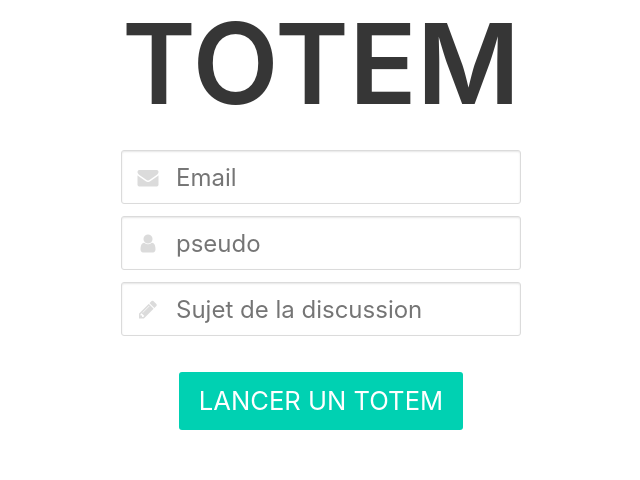
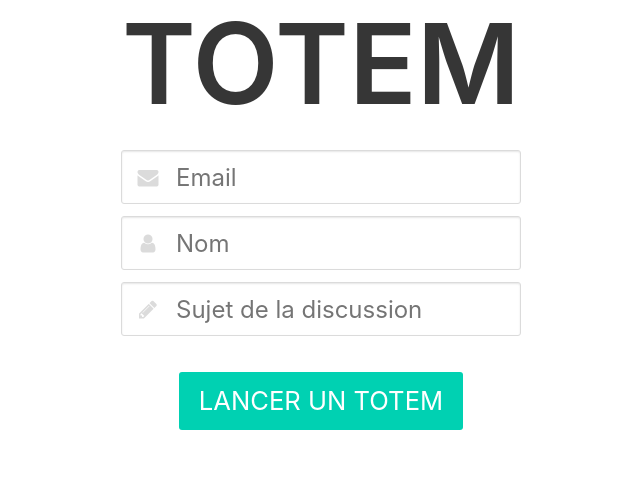
Before and after one commit to nyl-auster/totem, a React (Create React App) app: page / in a window 1280 px wide. Shown: the top 480 px of the page, without its empty margins (319-959 px from the left). Built offline with nearby package versions, Linux system fonts and the light colour scheme.

Commit message:
add username

```diff
--- a/package.json
+++ b/package.json
@@ -1,6 +1,6 @@
 {
   "name": "totem",
-  "version": "0.1.0",
+  "version": "1.1.0",
   "private": true,
   "dependencies": {
     "prop-types": "^15.6.0",
--- a/src/components/Chat.js
+++ b/src/components/Chat.js
@@ -30,9 +30,13 @@ class Chat extends Component {
     });
   }
   sendMessage(message) {
-    this.socket.emit("client:message", message);
-    console.log("client:message", message);
-    this.addMessage(message);
+    const data = {
+      userName: this.props.userName,
+      message: message
+    };
+    this.socket.emit("client:message", data);
+    console.log("client:message", data);
+    this.addMessage(data);
   }
   render() {
     return (
--- a/src/components/JoinForm.js
+++ b/src/components/JoinForm.js
@@ -1,8 +1,14 @@
 import React, { Component } from "react";
-import { Link } from "react-router-dom";
 import PropTypes from "prop-types";
 
 class JoinForm extends Component {
+  constructor(props) {
+    super(props);
+    this.state = {
+      userName: ""
+    };
+  }
+
   renderEmailField() {
     return (
       <div className="field">
@@ -33,11 +39,33 @@ class JoinForm extends Component {
     );
   }
 
-  renderPseudoField() {
+  handleChangeUserNameField(event) {
+    this.setState({
+      userName: event.target.value
+    });
+  }
+
+  onClickHandle() {
+    this.props.history.replace({
+      pathname: `/discussion/${this.props.discussionId}`,
+      state: {
+        userName: this.state.userName
+      }
+    });
+  }
+
+  renderUserNameField() {
     return (
       <div className="field">
         <div className="control has-icons-left has-icons-right">
-          <input className="input is-large" type="text" placeholder="pseudo" />
+          {this.state.pseudo}
+          <input
+            value={this.state.userName}
+            onChange={e => this.handleChangeUserNameField(e)}
+            className="input is-large"
+            type="text"
+            placeholder="Nom"
+          />
           <span className="icon is-left">
             <i className="fa fa-user" />
           </span>
@@ -52,14 +80,16 @@ class JoinForm extends Component {
       <div className="has-text-centered">
         <div style={{ width: "400px" }} className="container">
           {!invite ? this.renderEmailField() : ""}
-          {this.renderPseudoField()}
+          {this.renderUserNameField()}
           {!invite ? this.renderSubjectField() : ""}
           <br />
-          <Link to={`/discussion/${discussionId}`}>
-            <div style={{ fontSize: "1.6rem" }} className="button is-primary">
-              {invite ? "REJOINDRE LE TOTEM" : "LANCER UN TOTEM"}
-            </div>
-          </Link>
+          <div
+            onClick={() => this.onClickHandle()}
+            style={{ fontSize: "1.6rem" }}
+            className="button is-primary"
+          >
+            {invite ? "REJOINDRE LE TOTEM" : "LANCER UN TOTEM"}
+          </div>
         </div>
       </div>
     );
--- a/src/components/Message.js
+++ b/src/components/Message.js
@@ -3,9 +3,9 @@ import React from "react";
 const Message = ({ message }) => (
   <div className="columns">
     <div className="column is-2">
-      <strong>username : </strong> <br />
+      <strong>{message.userName} : </strong> <br />
     </div>
-    <div className="column is-9">{message}</div>
+    <div className="column is-9">{message.message}</div>
   </div>
 );
 
--- a/src/pages/DiscussionPage.js
+++ b/src/pages/DiscussionPage.js
@@ -6,11 +6,14 @@ import Chat from "../components/Chat";
 class DiscussionPage extends Component {
   render() {
     const discussionId = this.props.match.params.discussionId;
+    const userName = this.props.location.state
+      ? this.props.location.state.userName
+      : "Unknown";
     return (
       <Layout>
         <div style={{ maxWidth: "800px", margin: "auto" }}>
           <ShareDiscussionLink discussionId={discussionId} />
-          <Chat discussionId={discussionId} userName="Yann" />
+          <Chat discussionId={discussionId} userName={userName} />
         </div>
       </Layout>
     );
--- a/src/pages/HomePage.js
+++ b/src/pages/HomePage.js
@@ -18,7 +18,7 @@ class HomePage extends Component {
         >
           TOTEM
         </h1>
-        <JoinForm discussionId={generateRandomId()} />
+        <JoinForm {...this.props} discussionId={generateRandomId()} />
       </div>
     );
   }
```
